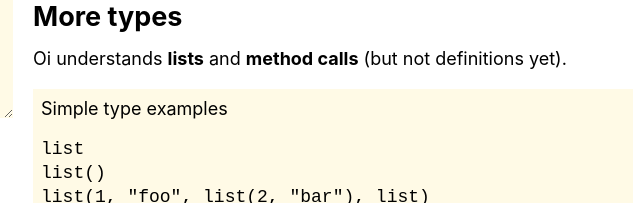
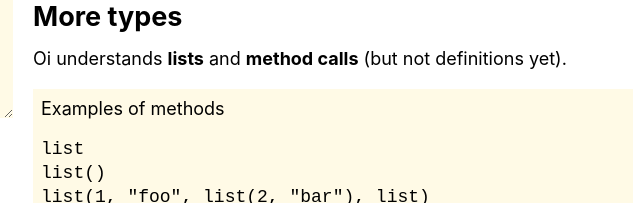
Before and after one commit to wolverian/oi-lang, a plain HTML site: page resources/public/reference.html in a window 1280 px wide. Shown: the part 325-528 px from the top of the page, 607-1247 px from the left. Drawn offline with Linux system fonts and the light colour scheme.

Commit message:
Fix title

```diff
--- a/resources/public/reference.html
+++ b/resources/public/reference.html
@@ -68,7 +68,7 @@ false
         <p>Oi understands <b>lists</b> and <b>method calls</b> (but not definitions yet).</p>
 
         <section>
-            <label for="more-type-examples">Simple type examples</label>
+            <label for="more-type-examples">Examples of methods</label>
 
             <textarea class="example" id="more-type-examples">
 list
```
